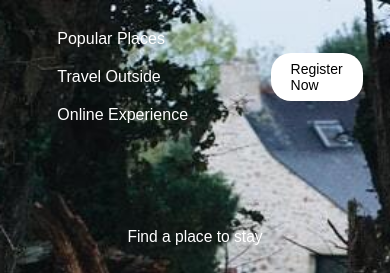
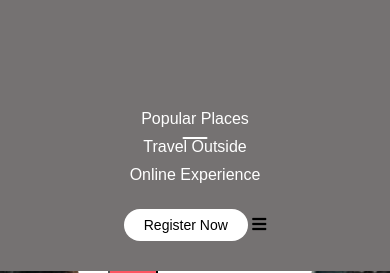
Before and after one commit to Addy-h/house-renting-website, a plain HTML site: page index.html in a window 390 px wide. Shown: the top 273 px of the page. Drawn offline with Linux system fonts and the light colour scheme.

Commit message:
fifth commit

```diff
--- a/css/style.css
+++ b/css/style.css
@@ -240,10 +240,59 @@ nav {
     margin: 80px 0 10px ;
     text-align: center;
 }
-.footer{
+.footer a {
     text-decoration: none;
     color: #999;
     font-size: 22px;
     margin: 0 10px;
 
 }
+
+.footer hr{
+    background: #999;
+    height: 1px;
+    width: 100%;
+    border: 0;
+    margin: 20px 0;
+}
+.footer p {
+    padding-bottom: 15px;
+}
+
+.active {
+    position: relative;
+}
+.active::after{
+    content: '';
+    background: #fff;
+    width: 25px;
+    height: 2px;
+    position: absolute;
+    left: 50%;
+    transform: translateX(-50%);
+    bottom: -12px;
+    border-radius: 2px;
+
+}
+
+/* ----For small screen devices------ */
+@media only screen and (max-width: 700px) {
+    nav {
+        position: fixed;
+        top: 0;
+        z-index: 100;
+        display: inline-block;
+        width: 100%;
+        padding: 100px 7% 0;
+        background: rgb(117, 114, 114);
+        text-align: center;
+    }
+    nav .nav-links li {
+        margin:10px 0 ;
+        display: block;
+    }
+    .register-btn {
+        margin: 15px 0 30px;
+        display: inline-block;
+    }
+}
--- a/index.html
+++ b/index.html
@@ -18,11 +18,12 @@
         <nav>
             <!--<img src="img/logo.jfif" class="logo">-->
             <ul class="nav-links">
-                <li><a href="#">Popular Places</a></li>
+                <li><a href="#" class="active">Popular Places</a></li>
                 <li><a href="#">Travel Outside</a></li>
                 <li><a href="#">Online Experience</a></li>
             </ul>
             <a href="#" class="register-btn ">Register Now</a>
+             <i class="fas fa-bars"></i>
         </nav>
         <div class="container">
             <h1>Find a place to stay</h1>
```
